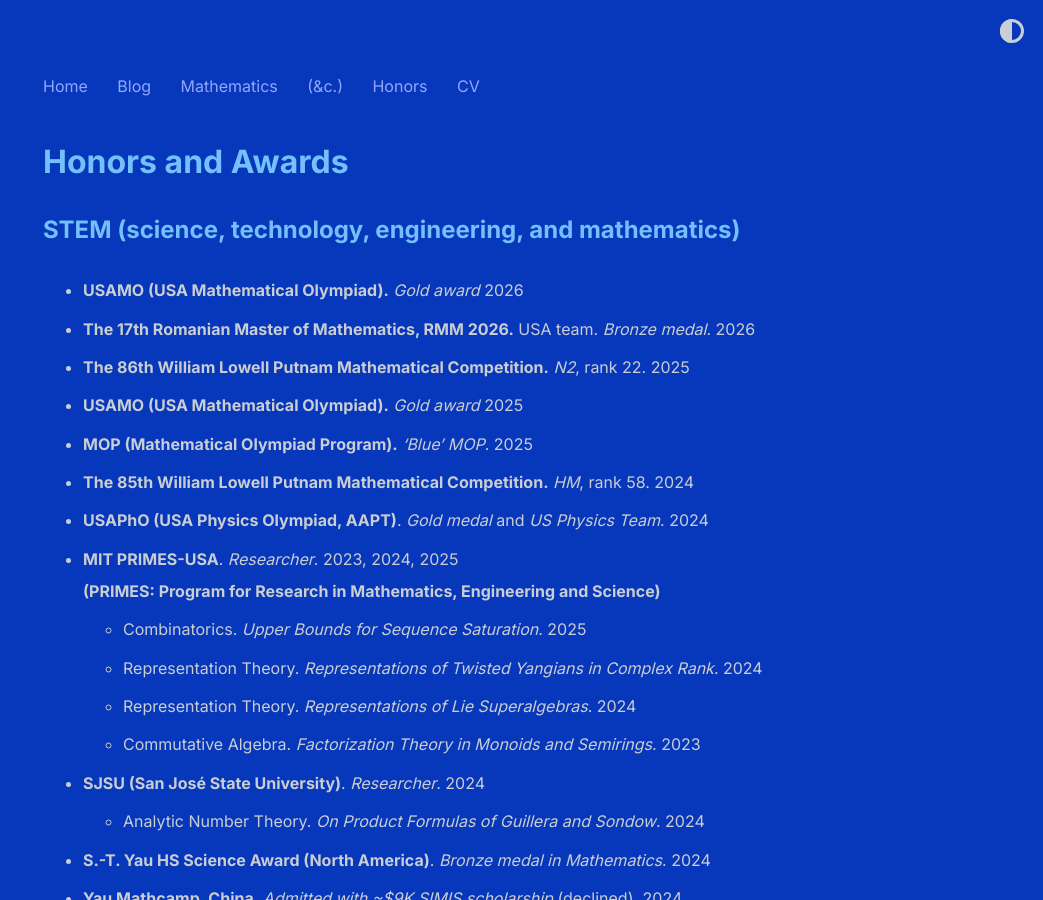
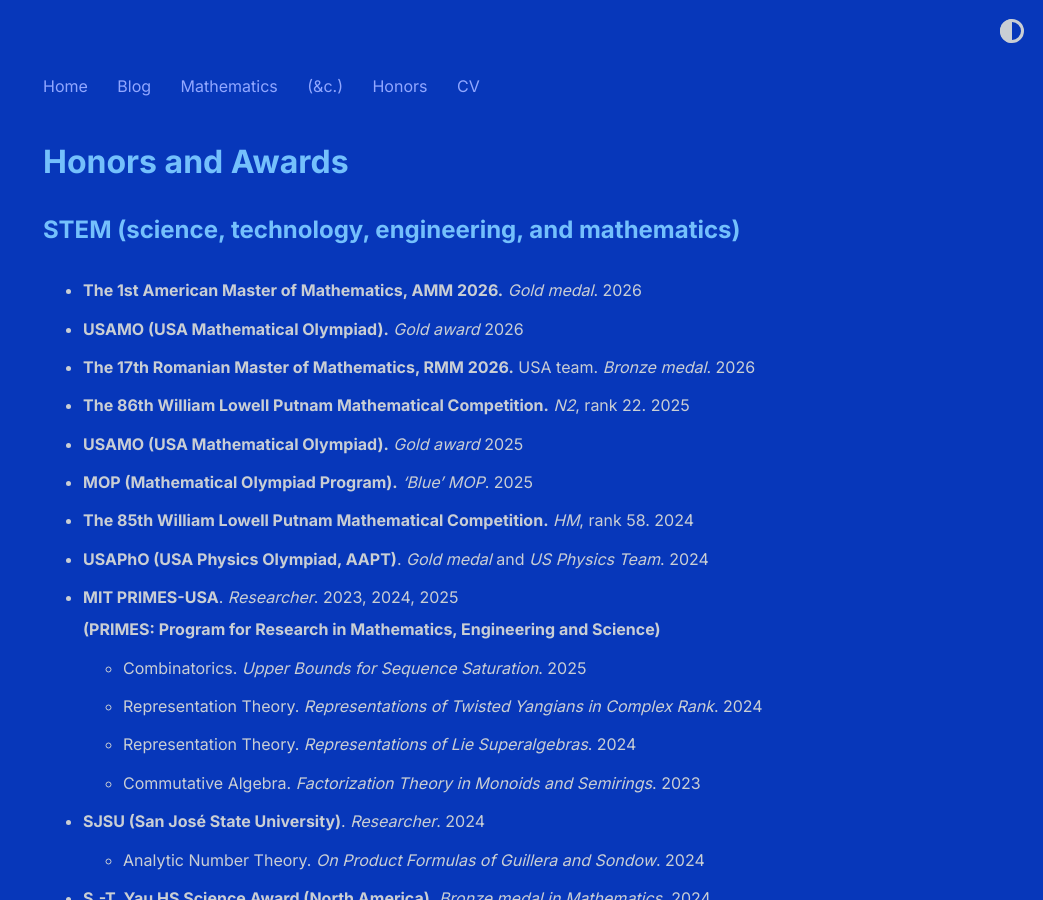
Before and after one commit to shihankanungo/shihankanungo.github.io, a Jekyll site: the page built from honors.md, in a window 1280 px wide and 900 px high. Shown: the whole window, without its empty margins (237-1280 px from the left). Built offline with Jekyll 4.4.1, drawn with Linux system fonts in a browser that asks for light colours.

Commit message:
Update honors.md

```diff
--- a/honors.md
+++ b/honors.md
@@ -5,6 +5,7 @@
 
 ## STEM (science, technology, engineering, and mathematics)
 
+- **The 1st American Master of Mathematics, AMM 2026.** *Gold medal*. 2026
 - **USAMO (USA Mathematical Olympiad).** *Gold award* 2026
 - **The 17th Romanian Master of Mathematics, RMM 2026.** USA team. *Bronze medal*. 2026
 - **The 86th William Lowell Putnam Mathematical Competition.** *N2*, rank 22. 2025
```
